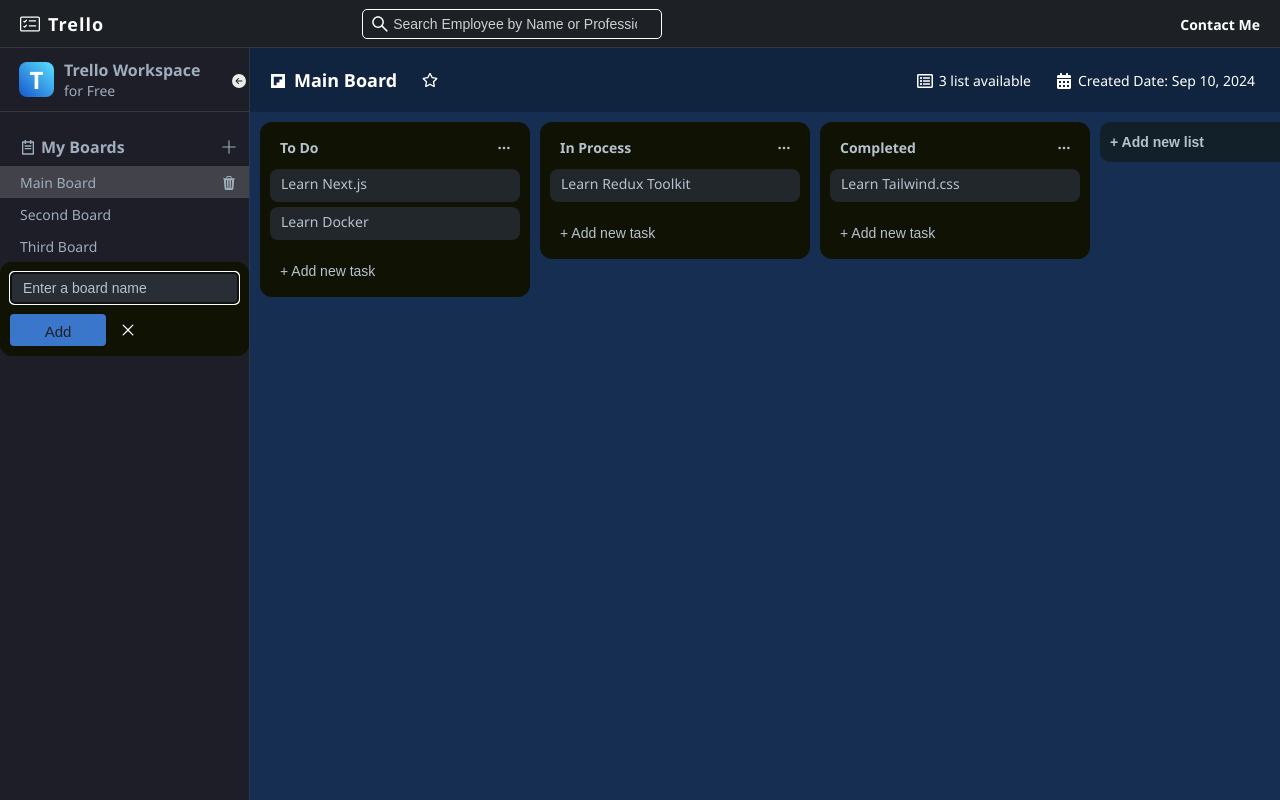
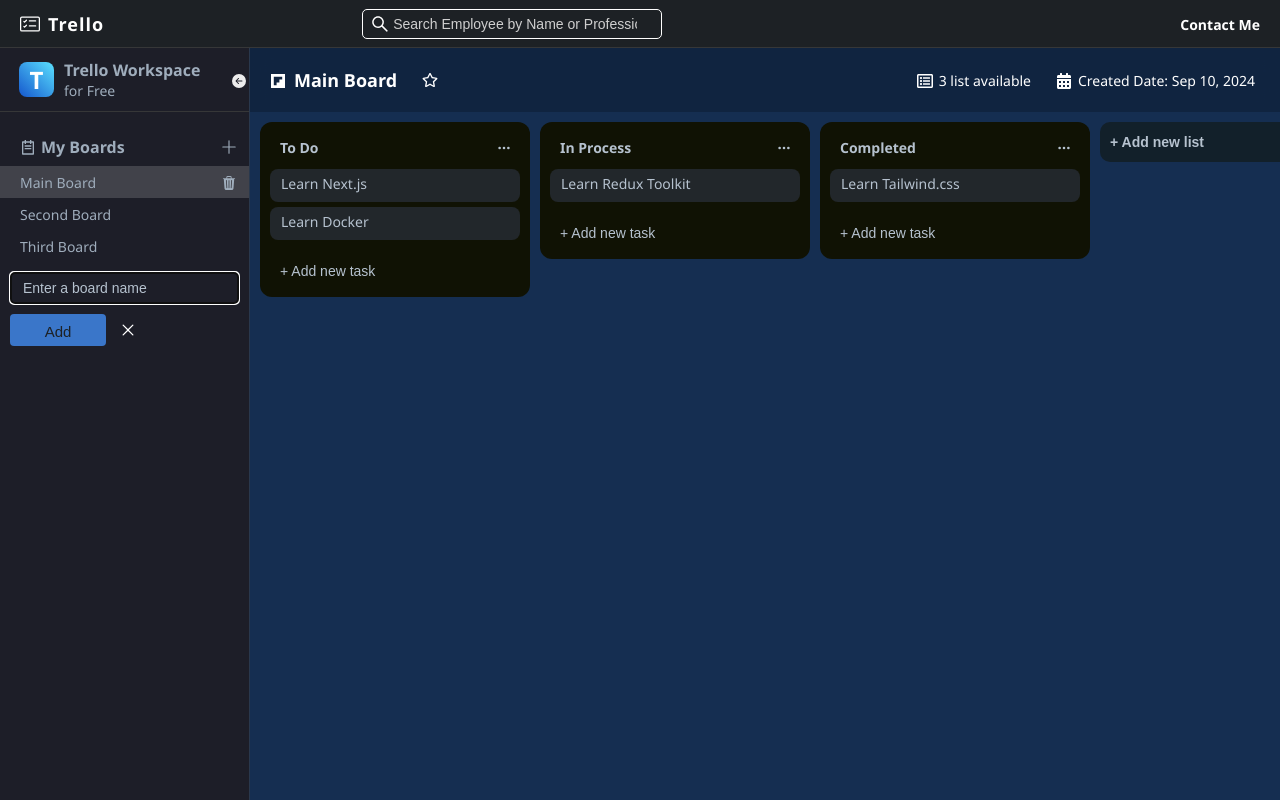
Before and after one commit to otpz/todo-dnd-react-reduxjs, a React (Create React App) app: page / in a window 1280 px wide. Both pictures are taken after a click on the element 228 px from the left and 147 px from the top of the page. Built offline with nearby package versions, Linux system fonts and the light colour scheme.

Commit message:
sidebar ui changes

```diff
--- a/src/components/SideMenu/SideMenu.tsx
+++ b/src/components/SideMenu/SideMenu.tsx
@@ -158,7 +158,7 @@
                     </MenuItem>
                   ))
                 }
-                {toggleSettingsMenu && <ToggleForm formRef={settingsRef} handleFormSubmit={handleFormSubmit} handleToggleForm={handleToggleForm} placeholder={"Enter a board name"}/>}
+                {toggleSettingsMenu && <ToggleForm formRef={settingsRef} handleFormSubmit={handleFormSubmit} handleToggleForm={handleToggleForm} placeholder={"Enter a board name"} boardForm={true}/>}
             </Menu>
           </div>
         </div>
--- a/src/components/ToggleForm/ToggleForm.tsx
+++ b/src/components/ToggleForm/ToggleForm.tsx
@@ -7,15 +7,23 @@
     handleToggleForm: (e: React.MouseEvent<HTMLButtonElement, MouseEvent>) => void
     formRef: React.RefObject<HTMLFormElement>
     placeholder: string
+    boardForm?: boolean
 }
 
-const ToggleForm:React.FC<Props> = ({handleFormSubmit, handleToggleForm, formRef, placeholder}) => {
+const ToggleForm:React.FC<Props> = ({handleFormSubmit, handleToggleForm, formRef, placeholder, boardForm}) => {
 
     const [inputValue, setInputValue] = useState<string>("")
 
+    // if form submitting from sidebar
+    const style = {
+        backgroundColor: boardForm ? "transparent" : "#101204",
+        fontWeight: boardForm ? "400" : "500",
+        color: boardForm ? "rgb(159, 173, 188)" : "rgb(218, 223, 229)"
+    }
+
     return (
-        <form onSubmit={(e) => handleFormSubmit(e, inputValue)} ref={formRef} className={styles.toggle_form} style={{padding: "10px"}}>
-            <input autoFocus required autoComplete='off' id='toggle_form_input' value={inputValue} onChange={(e) => setInputValue(e.target.value)} type="text" placeholder={placeholder}/>
+        <form  onSubmit={(e) => handleFormSubmit(e, inputValue)} ref={formRef} className={styles.toggle_form} style={style}>
+            <input style={style} autoFocus required autoComplete='off' id='toggle_form_input' value={inputValue} onChange={(e) => setInputValue(e.target.value)} type="text" placeholder={placeholder}/>
             <div className={styles.form_buttons}>
                 <button className={styles.submit_button}>Add</button>
                 <button className={styles.cancel_button} onClick={handleToggleForm}>
--- a/src/components/ToggleForm/style.module.css
+++ b/src/components/ToggleForm/style.module.css
@@ -5,6 +5,7 @@
     flex-direction: column;
     background-color: #101204;
     border-radius: 12px;
+    padding: 10px;
 }
 
 .toggle_form input{
```
